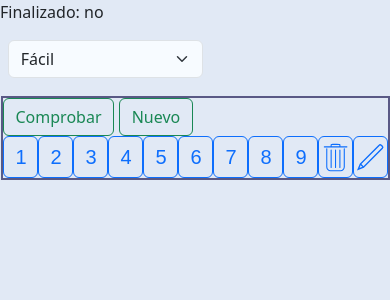
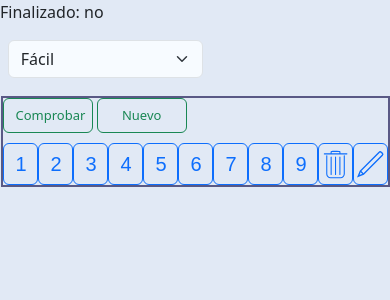
Before and after one commit to leandro-i/sudoku, a Django app: page /sudoku/easy/ in a window 390 px wide. Shown: the top 300 px of the page. Run offline with Django 3.2, Linux system fonts and the light colour scheme; data that the repository does not hold is empty; style sheets or scripts are compiled from the project's sources; some libraries are stand-ins or nearby versions.

Commit message:
Modif style.scss - Estilos de botones del form

```diff
--- a/sudoku/static/sudoku/css/style.scss
+++ b/sudoku/static/sudoku/css/style.scss
@@ -110,7 +110,7 @@
     background-color: $color_fondo;
 }
 
-.comprobar {
+.btn-form {
     margin-bottom: 10px;
 }
 
@@ -249,7 +249,7 @@
     #extra {
         justify-content: center;
     }
-    .comprobar {
+    .btn-form {
         width: 90px;
         height: 35px;
         font-size: 13px;
```
